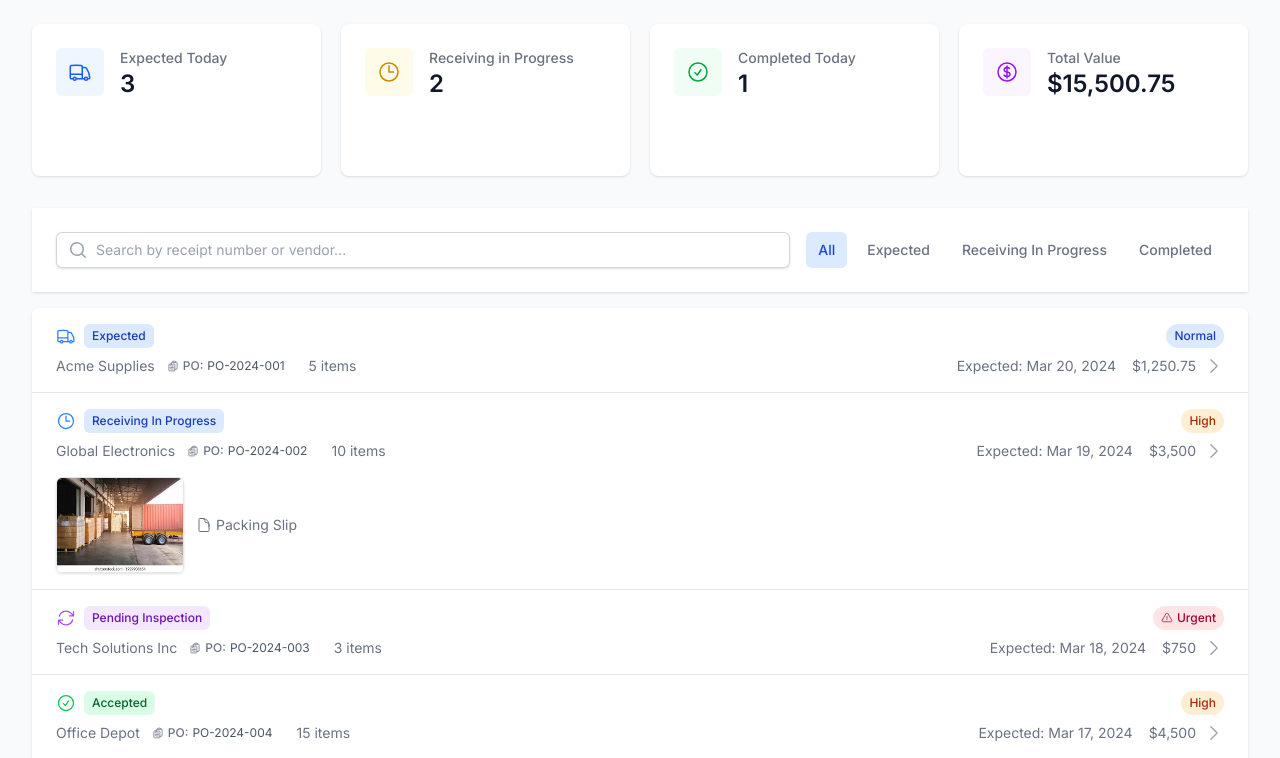
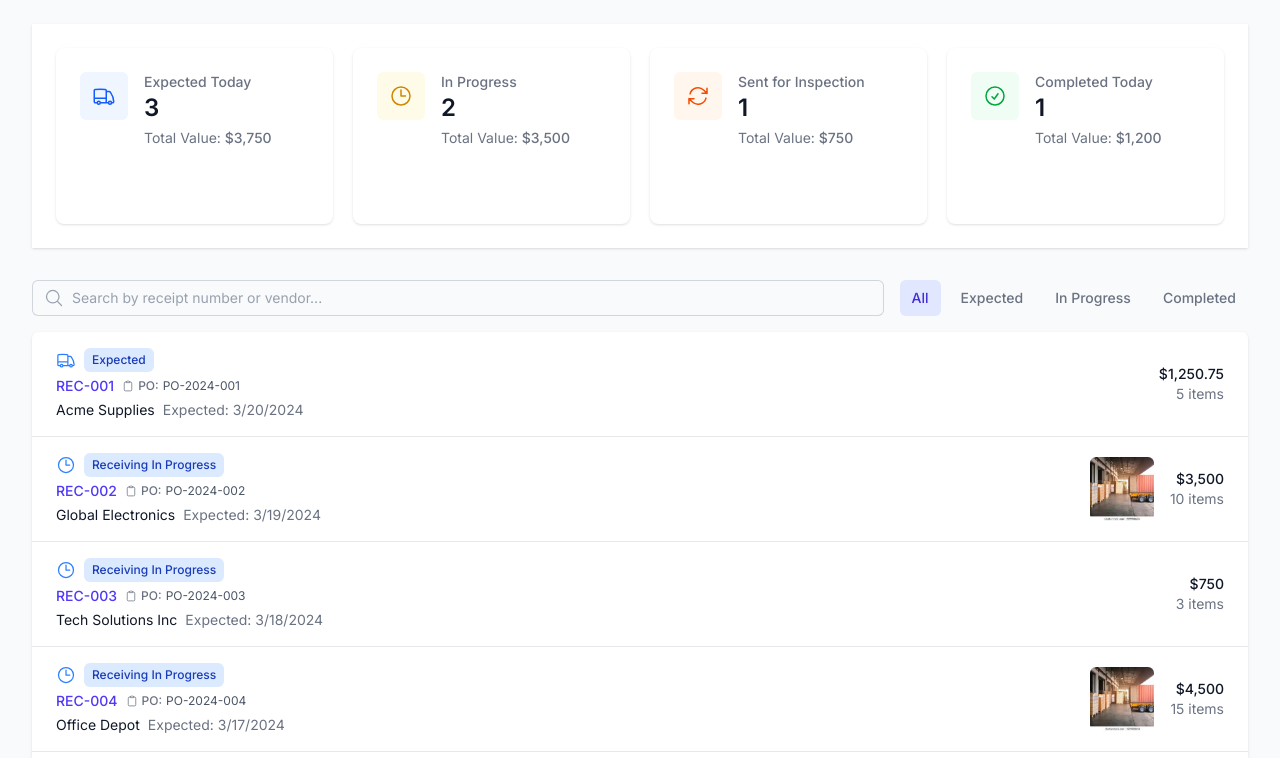
Before and after one commit to nacharyadev/item-receipts-ux, a Next.js app: page / in a window 1280 px wide. Shown: the top 758 px of the page. Built offline with nearby package versions, Linux system fonts and the light colour scheme.

Commit message:
refactored status

```diff
--- a/src/app/page.tsx
+++ b/src/app/page.tsx
@@ -9,9 +9,13 @@
 export default function Home() {
   const mockStats = {
     expectedToday: 3,
+    expectedValue: 3750.00,
     inProgress: 2,
+    inProgressValue: 3500.00,
+    sentForInspection: 1,
+    sentForInspectionValue: 750.00,
     completedToday: 1,
-    totalValue: 15500.75,
+    completedValue: 1200.00,
     highPriorityCount: 3,
     urgentCount: 2
   };
@@ -92,7 +96,13 @@
       receiptNumber: 'REC-003',
       vendorName: 'Tech Solutions Inc',
       status: 'receiving-in-progress',
-      inspectionStatus: 'pending-inspection',
+      inspection: {
+        id: 'INS-001',
+        status: 'pending-inspection',
+        inspectionDate: new Date('2024-03-18'),
+        inspectorName: 'John Smith',
+        notes: 'Initial inspection pending'
+      },
       expectedDate: new Date('2024-03-18'),
       totalItems: 3,
       totalAmount: 750.00,
@@ -116,7 +126,13 @@
       receiptNumber: 'REC-004',
       vendorName: 'Office Depot',
       status: 'receiving-in-progress',
-      inspectionStatus: 'accepted',
+      inspection: {
+        id: 'INS-002',
+        status: 'accepted',
+        inspectionDate: new Date('2024-03-17'),
+        inspectorName: 'Jane Doe',
+        notes: 'All items meet quality standards'
+      },
       expectedDate: new Date('2024-03-17'),
       totalItems: 15,
       totalAmount: 4500.00,
@@ -185,7 +201,13 @@
       receiptNumber: 'REC-006',
       vendorName: 'Digital Solutions',
       status: 'receiving-in-progress',
-      inspectionStatus: 'partially-accepted',
+      inspection: {
+        id: 'INS-003',
+        status: 'partially-accepted',
+        inspectionDate: new Date('2024-03-15'),
+        inspectorName: 'Mike Johnson',
+        notes: 'Some items require rework'
+      },
       expectedDate: new Date('2024-03-15'),
       totalItems: 8,
       totalAmount: 2400.00,
@@ -220,7 +242,13 @@
       receiptNumber: 'REC-007',
       vendorName: 'Quality Supplies',
       status: 'receiving-in-progress',
-      inspectionStatus: 'rejected',
+      inspection: {
+        id: 'INS-004',
+        status: 'rejected',
+        inspectionDate: new Date('2024-03-14'),
+        inspectorName: 'Sarah Wilson',
+        notes: 'Items do not meet quality standards'
+      },
       expectedDate: new Date('2024-03-14'),
       totalItems: 6,
       totalAmount: 1800.00,
@@ -254,7 +282,13 @@
       receiptNumber: 'REC-008',
       vendorName: 'Tech Gadgets',
       status: 'receiving-in-progress',
-      inspectionStatus: 'partially-accepted',
+      inspection: {
+        id: 'INS-005',
+        status: 'partially-accepted',
+        inspectionDate: new Date('2024-03-16'),
+        inspectorName: 'Tom Brown',
+        notes: 'Minor issues found'
+      },
       expectedDate: new Date('2024-03-16'),
       totalItems: 8,
       totalAmount: 2400.00,
@@ -289,7 +323,13 @@
       receiptNumber: 'REC-009',
       vendorName: 'Quality Electronics',
       status: 'receiving-in-progress',
-      inspectionStatus: 'rejected',
+      inspection: {
+        id: 'INS-006',
+        status: 'rejected',
+        inspectionDate: new Date('2024-03-15'),
+        inspectorName: 'Lisa Anderson',
+        notes: 'Critical quality issues found'
+      },
       expectedDate: new Date('2024-03-15'),
       totalItems: 6,
       totalAmount: 1800.00,
--- a/src/components/ReceiptFilters.tsx
+++ b/src/components/ReceiptFilters.tsx
@@ -1,4 +1,5 @@
 import React from 'react';
+import { MagnifyingGlassIcon } from '@heroicons/react/24/outline';
 
 interface ReceiptFiltersProps {
   searchQuery: string;
@@ -11,62 +12,63 @@
   searchQuery,
   onSearchChange,
   filter,
-  onFilterChange
+  onFilterChange,
 }: ReceiptFiltersProps) {
-  const formatStatus = (status: string) => {
-    return status.split('-').map(word =>
-      word.charAt(0).toUpperCase() + word.slice(1)
-    ).join(' ');
-  };
-
-  const statusOptions = [
-    'all',
-    'expected',
-    'receiving-in-progress',
-    'completed'
-  ] as const;
-
   return (
-    <div className="bg-white shadow">
-      <div className="px-4 py-5 sm:p-6">
     <div className="flex flex-col sm:flex-row gap-4">
-          <div className="flex-1">
-            <label htmlFor="search" className="sr-only">
-              Search receipts
-            </label>
-            <div className="relative rounded-md shadow-sm">
+      <div className="relative flex-1">
         <div className="pointer-events-none absolute inset-y-0 left-0 flex items-center pl-3">
-                <svg className="h-5 w-5 text-gray-400" viewBox="0 0 20 20" fill="currentColor">
-                  <path fillRule="evenodd" d="M9 3.5a5.5 5.5 0 100 11 5.5 5.5 0 000-11zM2 9a7 7 0 1112.452 4.391l3.328 3.329a.75.75 0 11-1.06 1.06l-3.329-3.328A7 7 0 012 9z" clipRule="evenodd" />
-                </svg>
+          <MagnifyingGlassIcon className="h-5 w-5 text-gray-400" aria-hidden="true" />
         </div>
         <input
           type="text"
-                name="search"
-                id="search"
-                className="block w-full rounded-md border-0 py-1.5 pl-10 text-gray-900 ring-1 ring-inset ring-gray-300 placeholder:text-gray-400 focus:ring-2 focus:ring-inset focus:ring-blue-600 sm:text-sm sm:leading-6"
-                placeholder="Search by receipt number or vendor..."
           value={searchQuery}
           onChange={(e) => onSearchChange(e.target.value)}
+          className="block w-full rounded-md border-0 py-1.5 pl-10 pr-3 text-gray-900 ring-1 ring-inset ring-gray-300 placeholder:text-gray-400 focus:ring-2 focus:ring-inset focus:ring-indigo-600 sm:text-sm sm:leading-6"
+          placeholder="Search by receipt number or vendor..."
         />
       </div>
-          </div>
-          <div className="flex flex-wrap gap-2">
-            {statusOptions.map((status) => (
+      <div className="flex gap-2">
         <button
-                key={status}
-                onClick={() => onFilterChange(status)}
-                className={`px-3 py-2 text-sm font-medium rounded-md ${
-                  filter === status
-                    ? 'bg-blue-100 text-blue-700'
+          onClick={() => onFilterChange('all')}
+          className={`px-3 py-1.5 text-sm font-medium rounded-md ${
+            filter === 'all'
+              ? 'bg-indigo-100 text-indigo-700'
               : 'text-gray-500 hover:text-gray-700'
           }`}
         >
-                {formatStatus(status)}
+          All
         </button>
-            ))}
-          </div>
-        </div>
+        <button
+          onClick={() => onFilterChange('expected')}
+          className={`px-3 py-1.5 text-sm font-medium rounded-md ${
+            filter === 'expected'
+              ? 'bg-indigo-100 text-indigo-700'
+              : 'text-gray-500 hover:text-gray-700'
+          }`}
+        >
+          Expected
+        </button>
+        <button
+          onClick={() => onFilterChange('receiving-in-progress')}
+          className={`px-3 py-1.5 text-sm font-medium rounded-md ${
+            filter === 'receiving-in-progress'
+              ? 'bg-indigo-100 text-indigo-700'
+              : 'text-gray-500 hover:text-gray-700'
+          }`}
+        >
+          In Progress
+        </button>
+        <button
+          onClick={() => onFilterChange('completed')}
+          className={`px-3 py-1.5 text-sm font-medium rounded-md ${
+            filter === 'completed'
+              ? 'bg-indigo-100 text-indigo-700'
+              : 'text-gray-500 hover:text-gray-700'
+          }`}
+        >
+          Completed
+        </button>
       </div>
     </div>
   );
--- a/src/components/ReceiptList.tsx
+++ b/src/components/ReceiptList.tsx
@@ -11,13 +11,14 @@
   ClipboardDocumentListIcon,
   ArrowPathIcon,
   CheckBadgeIcon,
-  XCircleIcon
+  XCircleIcon,
+  ClipboardIcon
 } from '@heroicons/react/24/outline';
 import Image from 'next/image';
 
 interface ReceiptListProps {
   receipts: ItemReceipt[];
-  filter: 'all' | 'expected' | 'receiving-in-progress' | 'completed';
+  filter: 'all' | 'expected' | 'receiving-in-progress' | 'sent-for-inspection' | 'completed';
   searchQuery: string;
 }
 
@@ -55,6 +56,8 @@
           default:
             return <ClockIcon className="h-5 w-5 text-blue-500" />;
         }
+      case 'sent-for-inspection':
+        return <ArrowPathIcon className="h-5 w-5 text-orange-500" />;
       case 'expected':
         return <TruckIcon className="h-5 w-5 text-blue-500" />;
       default:
@@ -81,6 +84,8 @@
           default:
             return 'bg-blue-100 text-blue-800';
         }
+      case 'sent-for-inspection':
+        return 'bg-orange-100 text-orange-800';
       case 'expected':
         return 'bg-blue-100 text-blue-800';
       default:
@@ -117,69 +122,56 @@
       <ul role="list" className="divide-y divide-gray-200">
         {filteredReceipts.map((receipt) => (
           <li key={receipt.id}>
-            <a href="#" className="block hover:bg-gray-50">
-              <div className="px-4 py-4 sm:px-6">
+            <div className="px-4 py-4 sm:px-6 hover:bg-gray-50">
               <div className="flex items-center justify-between">
+                <div className="flex-1 min-w-0">
                   <div className="flex items-center">
                     {getStatusIcon(receipt.status, receipt.inspectionStatus)}
                     <span className={`ml-2 inline-flex items-center rounded-md px-2 py-1 text-xs font-medium ${getStatusColor(receipt.status, receipt.inspectionStatus)}`}>
                       {formatStatus(receipt.status, receipt.inspectionStatus)}
                     </span>
                   </div>
-                  <div className="ml-2 flex-shrink-0 flex gap-2">
-                    <span className={`inline-flex items-center px-2 py-1 rounded-full text-xs font-medium ${getPriorityColor(receipt.priority)}`}>
-                      {receipt.priority === 'urgent' && <ExclamationTriangleIcon className="h-3 w-3 mr-1" />}
-                      {receipt.priority.charAt(0).toUpperCase() + receipt.priority.slice(1)}
-                    </span>
-                  </div>
-                </div>
-                <div className="mt-2 sm:flex sm:justify-between">
-                  <div className="sm:flex items-center">
-                    <div className="flex items-center">
-                      <p className="text-sm text-gray-500">
-                        {receipt.vendorName}
+                  <div className="mt-1 flex items-center">
+                    <p className="text-sm font-medium text-indigo-600 truncate">
+                      {receipt.receiptNumber}
                     </p>
-                      <div className="ml-3 flex items-center text-xs text-gray-500">
-                        <ClipboardDocumentListIcon className="h-3 w-3 mr-1" />
+                    <div className="ml-2 flex items-center text-xs text-gray-500">
+                      <ClipboardIcon className="h-3 w-3 mr-1" />
                       <span className="font-medium mr-1">PO:</span>
                       <span className="text-gray-600">
                         {receipt.poNumbers.join(', ')}
                       </span>
                     </div>
                   </div>
-                    <p className="mt-2 flex items-center text-sm text-gray-500 sm:mt-0 sm:ml-6">
+                  <div className="mt-1 flex items-center">
+                    <p className="text-sm text-gray-900">{receipt.vendorName}</p>
+                    <p className="ml-2 text-sm text-gray-500">
+                      Expected: {receipt.expectedDate.toLocaleDateString()}
+                    </p>
+                  </div>
+                </div>
+                <div className="ml-4 flex-shrink-0 flex items-center">
+                  {receipt.thumbnailUrl && (
+                    <div className="relative h-16 w-16 mr-4">
+                      <Image
+                        src={receipt.thumbnailUrl}
+                        alt="Packing Slip"
+                        fill
+                        className="object-cover rounded-md"
+                      />
+                    </div>
+                  )}
+                  <div className="flex flex-col items-end">
+                    <p className="text-sm font-medium text-gray-900">
+                      ${receipt.totalAmount.toLocaleString()}
+                    </p>
+                    <p className="text-sm text-gray-500">
                       {receipt.totalItems} items
                     </p>
                   </div>
-                  <div className="mt-2 flex items-center text-sm text-gray-500 sm:mt-0">
-                    <p>
-                      Expected: {format(receipt.expectedDate, 'MMM d, yyyy')}
-                    </p>
-                    <p className="ml-4">
-                      ${receipt.totalAmount.toLocaleString()}
-                    </p>
-                    <ChevronRightIcon className="ml-2 h-5 w-5 text-gray-400" aria-hidden="true" />
                 </div>
               </div>
-                {(receipt.status === 'receiving-in-progress' || receipt.status === 'completed') && receipt.thumbnailUrl && (
-                  <div className="mt-4 flex items-center">
-                    <div className="relative h-24 w-32 rounded-md overflow-hidden border border-gray-200 shadow-sm">
-                      <Image
-                        src={receipt.thumbnailUrl}
-                        alt={`${receipt.status === 'receiving-in-progress' ? 'Packing Slip' : 'Proof of Receipt'} for ${receipt.receiptNumber}`}
-                        fill
-                        sizes="(max-width: 768px) 100vw, (max-width: 1200px) 50vw, 33vw"
-                        className="object-cover hover:scale-105 transition-transform duration-200"
-                      />
             </div>
-                    <div className="ml-3 flex items-center text-sm text-gray-500">
-                      <DocumentIcon className="h-4 w-4 mr-1" />
-                      <span>{receipt.status === 'receiving-in-progress' ? 'Packing Slip' : 'Proof of Receipt'}</span>
-                    </div>
-                  </div>
-                )}
-              </div>
-            </a>
           </li>
         ))}
       </ul>
--- a/src/components/StatsOverview.tsx
+++ b/src/components/StatsOverview.tsx
@@ -4,7 +4,7 @@
   TruckIcon,
   ClockIcon,
   CheckCircleIcon,
-  CurrencyDollarIcon
+  ArrowPathIcon
 } from '@heroicons/react/24/outline';
 
 interface StatsOverviewProps {
@@ -16,34 +16,40 @@
     {
       name: 'Expected Today',
       value: stats.expectedToday,
+      totalValue: stats.expectedValue,
       icon: TruckIcon,
       color: 'text-blue-600',
       bgColor: 'bg-blue-50'
     },
     {
-      name: 'Receiving in Progress',
+      name: 'In Progress',
       value: stats.inProgress,
+      totalValue: stats.inProgressValue,
       icon: ClockIcon,
       color: 'text-yellow-600',
       bgColor: 'bg-yellow-50'
     },
     {
+      name: 'Sent for Inspection',
+      value: stats.sentForInspection,
+      totalValue: stats.sentForInspectionValue,
+      icon: ArrowPathIcon,
+      color: 'text-orange-600',
+      bgColor: 'bg-orange-50'
+    },
+    {
       name: 'Completed Today',
       value: stats.completedToday,
+      totalValue: stats.completedValue,
       icon: CheckCircleIcon,
       color: 'text-green-600',
       bgColor: 'bg-green-50'
-    },
-    {
-      name: 'Total Value',
-      value: `$${stats.totalValue.toLocaleString()}`,
-      icon: CurrencyDollarIcon,
-      color: 'text-purple-600',
-      bgColor: 'bg-purple-50'
     }
   ];
 
   return (
+    <div className="bg-white shadow">
+      <div className="px-4 py-5 sm:p-6">
         <div className="grid grid-cols-1 gap-5 sm:grid-cols-2 lg:grid-cols-4">
           {statsList.map((stat) => (
             <div
@@ -56,11 +62,16 @@
                 </div>
                 <p className="ml-16 truncate text-sm font-medium text-gray-500">{stat.name}</p>
               </dt>
-          <dd className="ml-16 flex items-baseline pb-6 sm:pb-7">
+              <dd className="ml-16 flex flex-col pb-6 sm:pb-7">
                 <p className="text-2xl font-semibold text-gray-900">{stat.value}</p>
+                <p className="text-sm text-gray-500 mt-1">
+                  Total Value: <span className="font-medium">${stat.totalValue.toLocaleString()}</span>
+                </p>
               </dd>
             </div>
           ))}
         </div>
+      </div>
+    </div>
   );
 }
--- a/src/types/item-receipt.ts
+++ b/src/types/item-receipt.ts
@@ -2,8 +2,7 @@
   id: string;
   receiptNumber: string;
   vendorName: string;
-  status: 'expected' | 'receiving-in-progress' | 'completed';
-  inspectionStatus?: 'pending-inspection' | 'inspection-in-progress' | 'accepted' | 'partially-accepted' | 'rejected';
+  status: 'expected' | 'receiving-in-progress' | 'sent-for-inspection' | 'completed';
   expectedDate: Date;
   totalItems: number;
   totalAmount: number;
@@ -26,9 +25,13 @@
 
 export interface ReceiptStats {
   expectedToday: number;
+  expectedValue: number;
   inProgress: number;
+  inProgressValue: number;
+  sentForInspection: number;
+  sentForInspectionValue: number;
   completedToday: number;
-  totalValue: number;
+  completedValue: number;
   highPriorityCount: number;
   urgentCount: number;
 }
```
Lines whose indentation alone changed are shown as unchanged.
